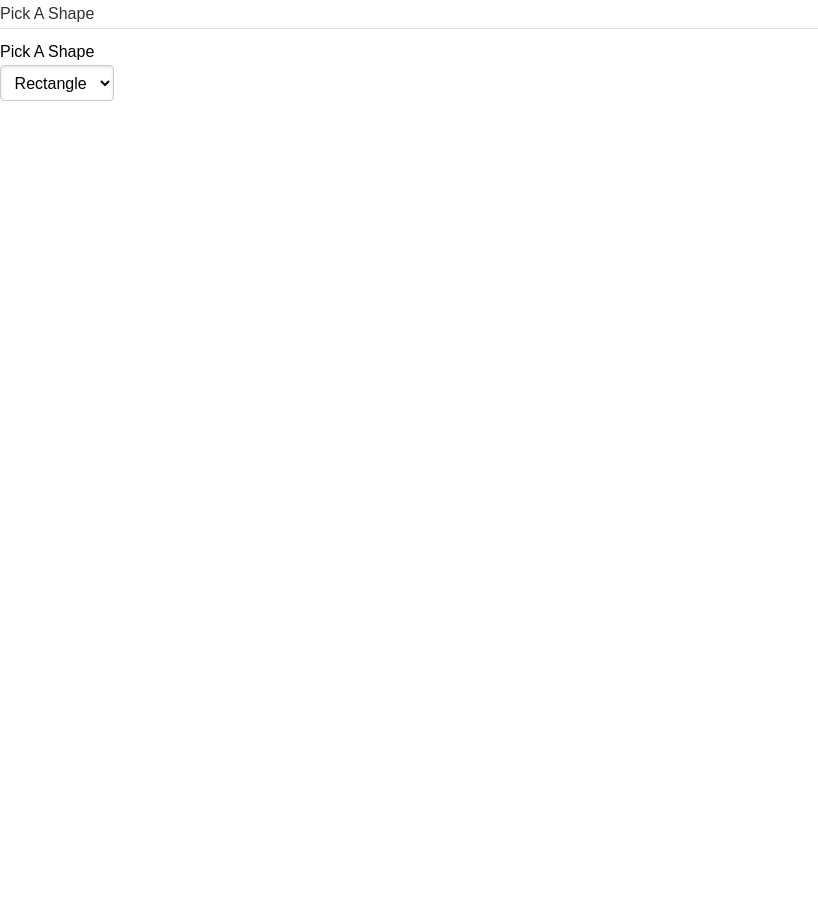
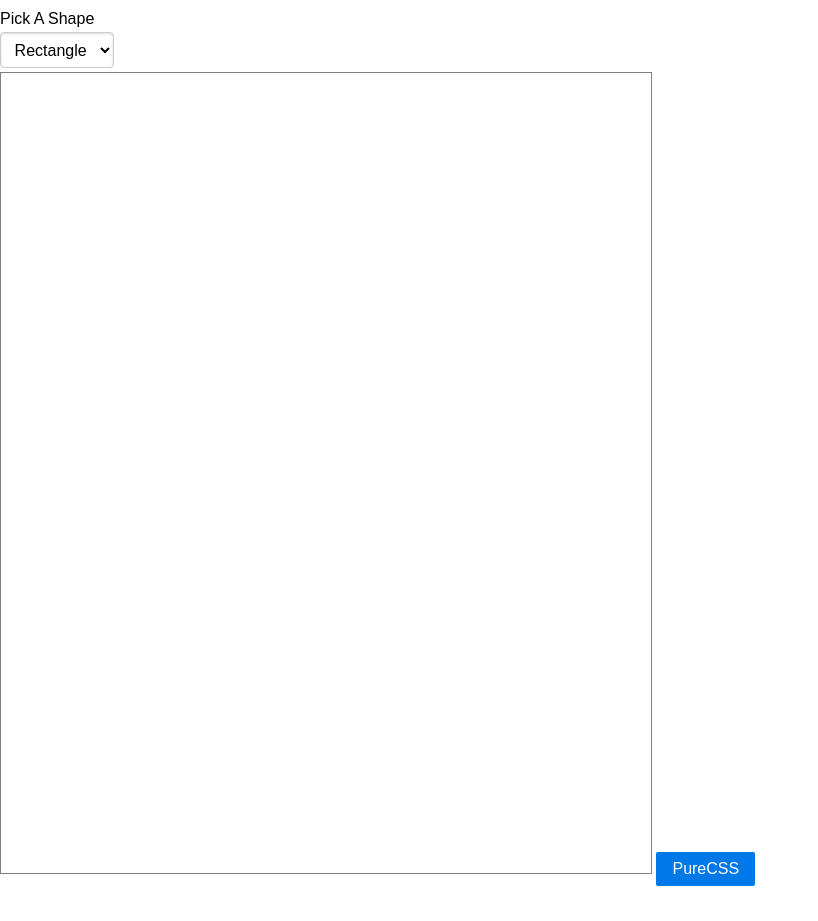
Before and after one commit to seangeleno/drawingApp, a plain HTML site: page index.html in a window 1280 px wide. Shown: the whole page, without its empty margins (0-818 px from the left). After the commit the page ends 898 px from the top, so only its background shows below. Drawn offline with Linux system fonts and the light colour scheme; files that its build step writes are made by us from their sources.

Commit message:
corrected linking typo

```diff
--- a/index.html
+++ b/index.html
@@ -4,14 +4,13 @@
     <meta charset="utf-8">
     <title>Edvard's Canvas Drawer</title>
     <link rel="stylesheet" href="style.css" media="screen" title="no title" charset="utf-8">
-    <link rel="stylesheet" href="resoureces/pure.css" media="screen" title="no title" charset="utf-8">
+    <link rel="stylesheet" href="resources/pure.css" media="screen" title="no title" charset="utf-8">
 
   </head>
   <body>
 
     <form class="pure-form pure-form-stacked">
       <fieldset>
-          <legend>Pick A Shape</legend>
           <label for="shapes">Pick A Shape</label>
           <select id="shape">
               <option class='rect'>Rectangle</option>
@@ -22,7 +21,7 @@
           </select>
 <canvas id="canvas" width="650" height="800"></canvas>
 
-
+<button class="pure-button pure-button-primary" name="button">PureCSS</button>
 
 
 
--- a/style.css
+++ b/style.css
@@ -0,0 +1,11 @@
+* {
+    border: 0;
+    padding: 0;
+    margin: 0;
+}
+canvas {
+  postiion: absolute;
+  top: 100px;
+  left: 100px;
+  border: 1px solid gray;
+}
```
